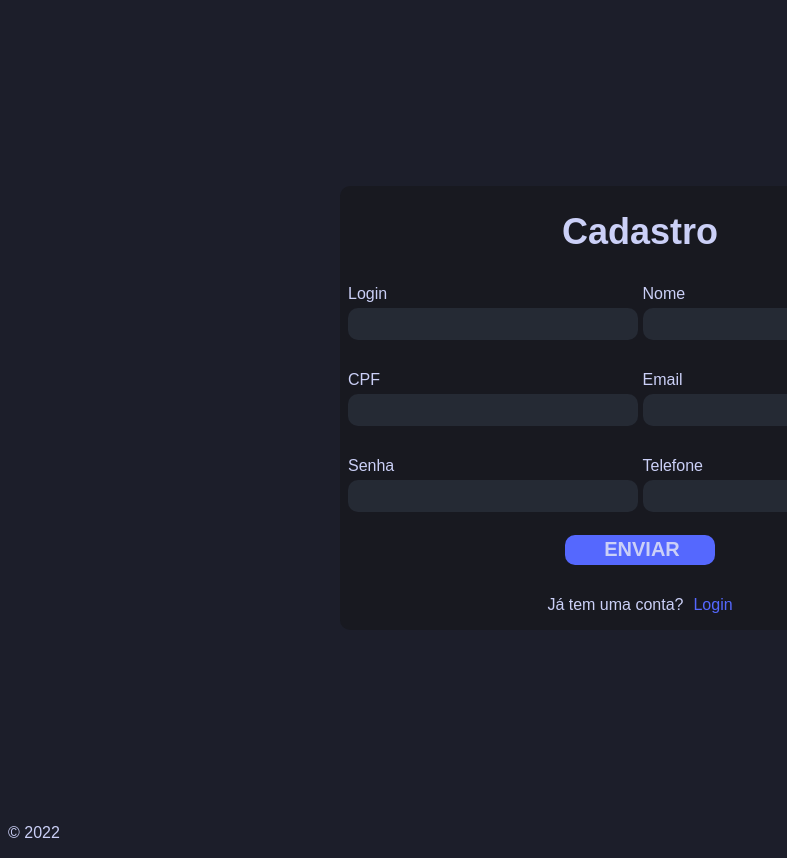
After one commit to MarcosSilva13/SysCursos, a PHP site: page /view/formAddUser.php in a window 1280 px wide. The commit adds this page. Shown: the whole page, without its empty margins (0-787 px from the left). Run offline with PHP 8.4, Linux system fonts and the light colour scheme.

Commit message:
criando formulario de cadastro

```diff
--- a/CSS/estilo.css
+++ b/CSS/estilo.css
@@ -1,10 +1,10 @@
 body {
-    background-color: #0D1117; /*#181F27*/
+    background-color: #1C1E2A; /*#181F27*/
     font-family: Arial, Helvetica, sans-serif;
-    overflow: hidden; /*Para ocultar barra de rolagem se tiver*/
+    overflow: visible; /*Para ocultar barra de rolagem se tiver*/
 }
 
-.area-login {
+.area-login, .area-form-user {
     display: flex;
     height: 100vh;
     justify-content: center;
@@ -29,7 +29,6 @@ body {
 }
 
 .login input {
-    margin-top: 0px;
     margin-bottom: 15px;
     background-color: #252A34;
     padding-left: 10px;
@@ -39,7 +38,7 @@ body {
     border-radius: 8px;
 }
 
-.login input:focus {
+.login input:focus, .form-user input:focus {
     outline: #5568FE solid 1px;
 }
 
@@ -48,7 +47,7 @@ body {
     height: auto;
 }
 
-.login h1 {
+.login h1, .form-user h1 {
     font-size: 36px;
     color: #CBD0F7;
     height: auto;
@@ -58,7 +57,7 @@ body {
     color: #CBD0F7;
 }
 
-form [type="submit"] {
+#send-data-login, #send-data-user {
     display: block;
     background-color: #5568FE;
     font-size: 20px;
@@ -67,12 +66,65 @@ form [type="submit"] {
     cursor: pointer;
 }
 
-form [type="submit"]:hover {
+#send-data-login:hover, #send-data-user:hover{
     background-color: #2A43FF;
 }
 
+#send-data-user {
+    width: 150px;
+}
+
+.form-user form {
+    display: flex;
+    width: 100%;
+    flex-direction: column;
+}
+
+.form-user {
+    display: flex;
+    flex-direction: column;
+    align-items: center;
+    background-color: #181920;
+    width: 600px;
+    height: auto;
+    border-radius: 10px;
+}
+
+.form-user input {
+    margin-bottom: 15px;
+    background-color: #252A34;
+    padding-left: 10px;
+    color: #CBD0F7;
+    border: none;
+    height: 30px;
+    border-radius: 10px;
+}
+
+.botao-enviar {
+    display: flex;
+    justify-content: center;
+
+}
+
+.div-login-nome, .div-cpf-email, .div-senha-tel {
+    display: flex;
+    flex-direction: row;
+    padding: 8px;
+}
+
+.div-login, .div-nome, .div-cpf, .div-email, .div-senha, .div-tel {
+    display: flex;
+    flex-direction: column;
+    padding-left: 0px;
+    width: 100%;
+}
+
+.div-nome, .div-email, .div-tel {
+    margin-left: 5px;
+}
+
 label {
-    margin-bottom: 8px;
+    margin-bottom: 5px;
     text-align: left;
     color: #CBD0F7;
 }
--- a/index.php
+++ b/index.php
@@ -20,9 +20,9 @@
                 <input type="text" name="nome" autofocus>
                 <label for="senha">Senha</label>
                 <input type="password" name="senha">
-                <input type="submit" value="entrar">
+                <input type="submit" id="send-data-login" value="entrar">
             </form>
-            <p>Ainda não tem uma conta?<a href="#">Criar conta</a></p>
+            <p>Ainda não tem uma conta?<a href="view/formAddUser.php">Criar conta</a></p>
         </div>
     </section>
 </body>
--- /dev/null
+++ b/view/formAddUser.php
@@ -0,0 +1,61 @@
+<!DOCTYPE html>
+<html lang="pt-br">
+<head>
+    <meta charset="UTF-8">
+    <meta http-equiv="X-UA-Compatible" content="IE=edge">
+    <meta name="viewport" content="width=device-width, initial-scale=1.0">
+    <link rel="stylesheet" href="../CSS/estilo.css"/>
+    <title>Cadastro - Usuário</title>
+</head>
+<body>
+    <div class="area-form-user">
+        <div class="form-user">
+            <h1>Cadastro</h1>
+            <form action="teste.php" method="POST">
+                <!--<label for="id">Id</label>
+                <input type="text" name="id-user" id="id-user"/>-->
+                <div class="div-login-nome">
+                    <div class="div-login">
+                        <label for="login">Login</label>
+                        <input type="text" name="login-user" id="login-user" required>
+                    </div>
+
+                    <div class="div-nome">
+                        <label for="name">Nome</label>
+                        <input type="text" name="name-user" id="name-user" required>
+                    </div>
+                </div>
+
+                <div class="div-cpf-email">
+                    <div class="div-cpf">
+                        <label for="cpf">CPF</label>
+                        <input type="text" name="cpf-user" id="cpf-user" pattern="[0-9]{3}.[0-9]{3}.[0-9]{3}-[0-9]{2}" required>
+                    </div>
+                    <div class="div-email">
+                        <label for="email">Email</label>
+                        <input type="email" name="email-user" id="email-user" required>
+                    </div>
+                </div>
+
+                <div class="div-senha-tel">
+                    <div class="div-senha">
+                        <label for="password">Senha</label>
+                        <input type="password" name="password-user" id="password-user" required>
+                    </div>
+                    <div class="div-tel">
+                        <label for="telephone">Telefone</label>
+                        <input type="tel" name="tel-user" id="tel-user" pattern="[(0-9)]{4}[0-9]{5}-[0-9]{4}" required>
+                    </div>
+                </div>
+                <div class="botao-enviar">
+                    <input type="submit" id="send-data-user" value="Enviar">
+                </div>
+            </form>
+            <p>Já tem uma conta?<a href="../index.php">Login</a></p>
+        </div>
+    </div>
+    <footer>
+        <p>&copy; 2022</p>
+    </footer>
+</body>
+</html>
```
Also changed, not shown: view/teste.php (added, +21 -0 lines).
